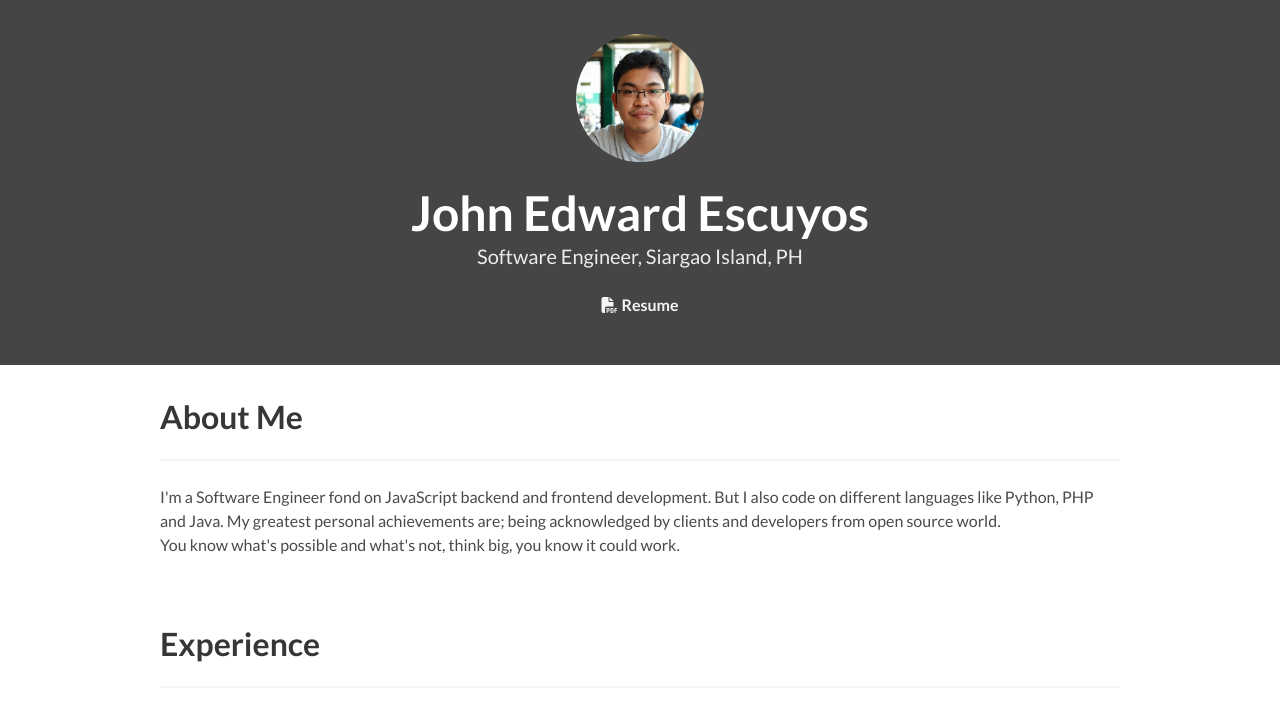
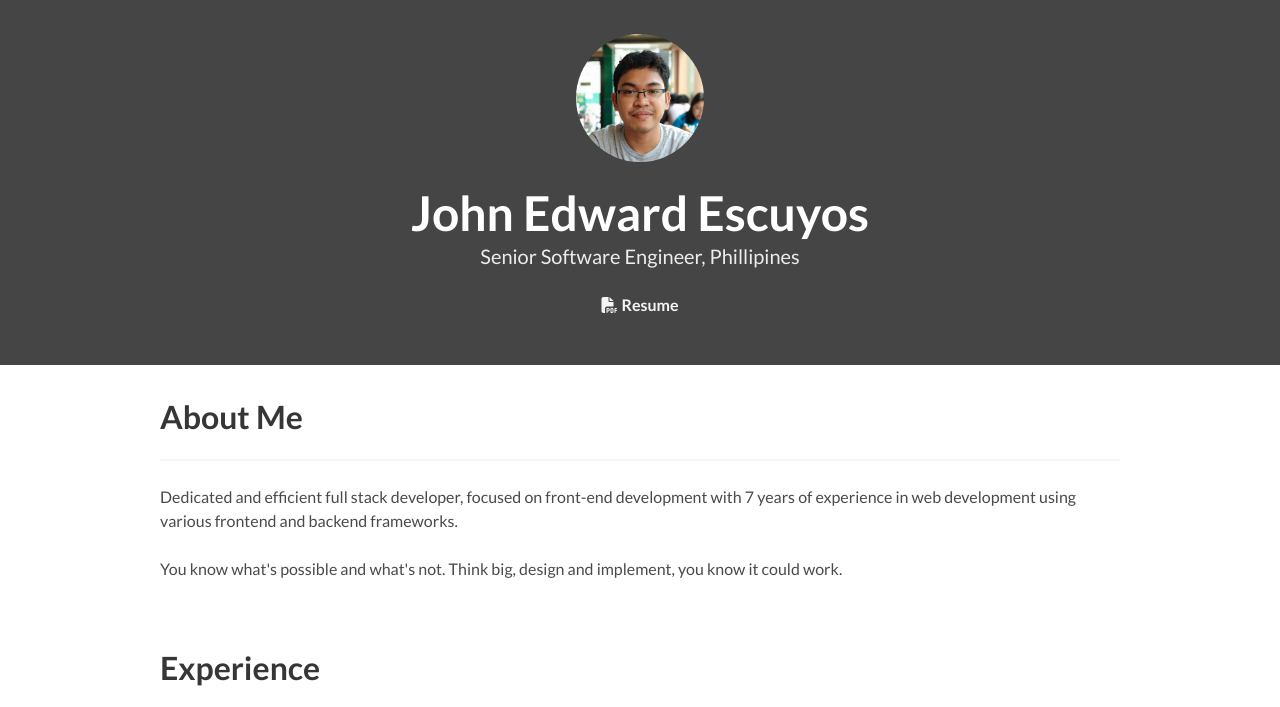
Before and after one commit to jeescu/jeescu.github.io, a plain HTML site: page index.html in a window 1280 px wide. Shown: the part 78-785 px from the top of the page. Drawn offline with Linux system fonts and the light colour scheme.

Commit message:
Update index.html

```diff
--- a/index.html
+++ b/index.html
@@ -55,7 +55,7 @@
               John Edward Escuyos
             </h1>
             <h2 class="subtitle">
-              Software Engineer, Siargao Island, PH
+              Senior Software Engineer, Phillipines
             </h2>
             <p>
               <a href="docs/resume.pdf" class="icon has-text-light">
@@ -72,10 +72,10 @@
     <div class="container">
       <h1 class="title">About Me</h1>
       <hr />
-      <p>I'm a Software Engineer fond on JavaScript backend and frontend development. But I also code on different languages like Python, PHP and Java.
-        My greatest personal achievements are; being acknowledged by clients and developers from open source world.
+      <p>Dedicated and efficient full stack developer, focused on front-end development with 7 years of experience in web development using various frontend and backend frameworks.
       </p>
-      <p>You know what's possible and what's not, think big, you know it could work.</p>
+      <br />
+      <p>You know what's possible and what's not. Think big, design and implement, you know it could work.</p>
     </div>
   </section>
   <section class="section">
```
